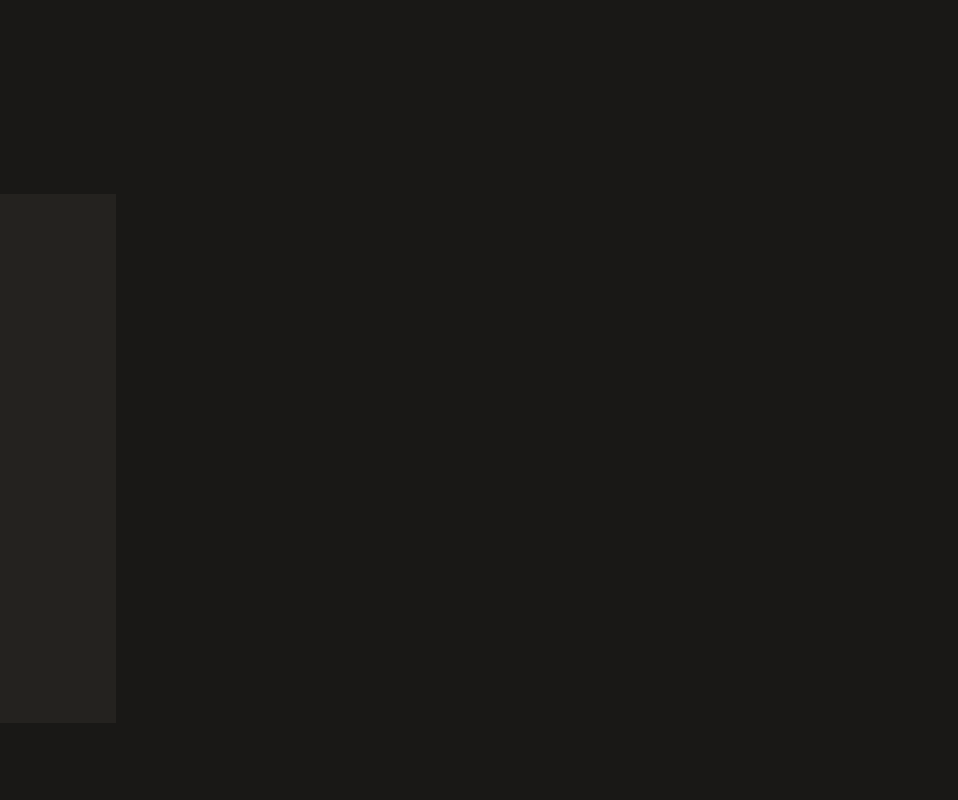
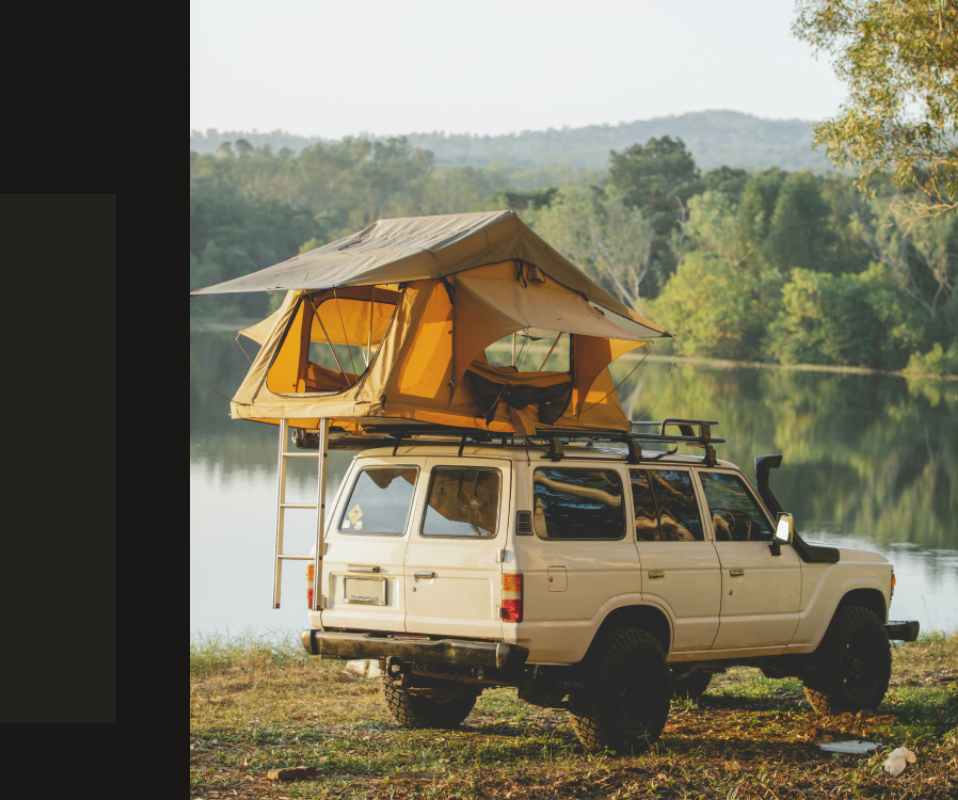
Before and after one commit to JohnPetros/login-responsivo, a plain HTML site: page index.html in a window 1536 px wide. Shown: the full height of the page, 578-1536 px from the left. Drawn offline with Linux system fonts and the light colour scheme.

Commit message:
Projeto Finalizado

```diff
--- a/styles/mobile.css
+++ b/styles/mobile.css
@@ -22,7 +22,7 @@
     }
 
     .side-2 {
-        background-image: url(images/side-image.jpg);
+        background-image: url(../images/side-image.jpg);
         background-position: center center;
         background-size: cover;
         background-repeat: no-repeat;
```
Also changed, not shown: 1 other file.
